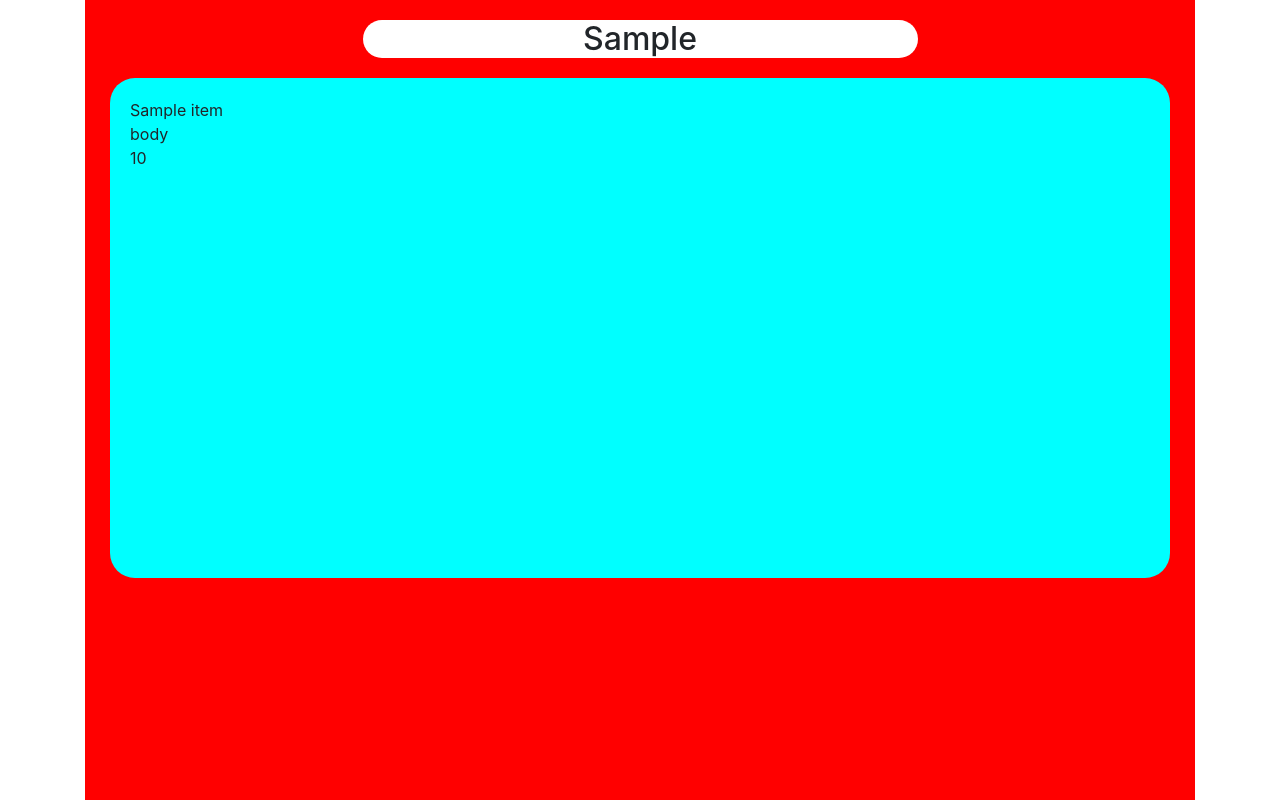
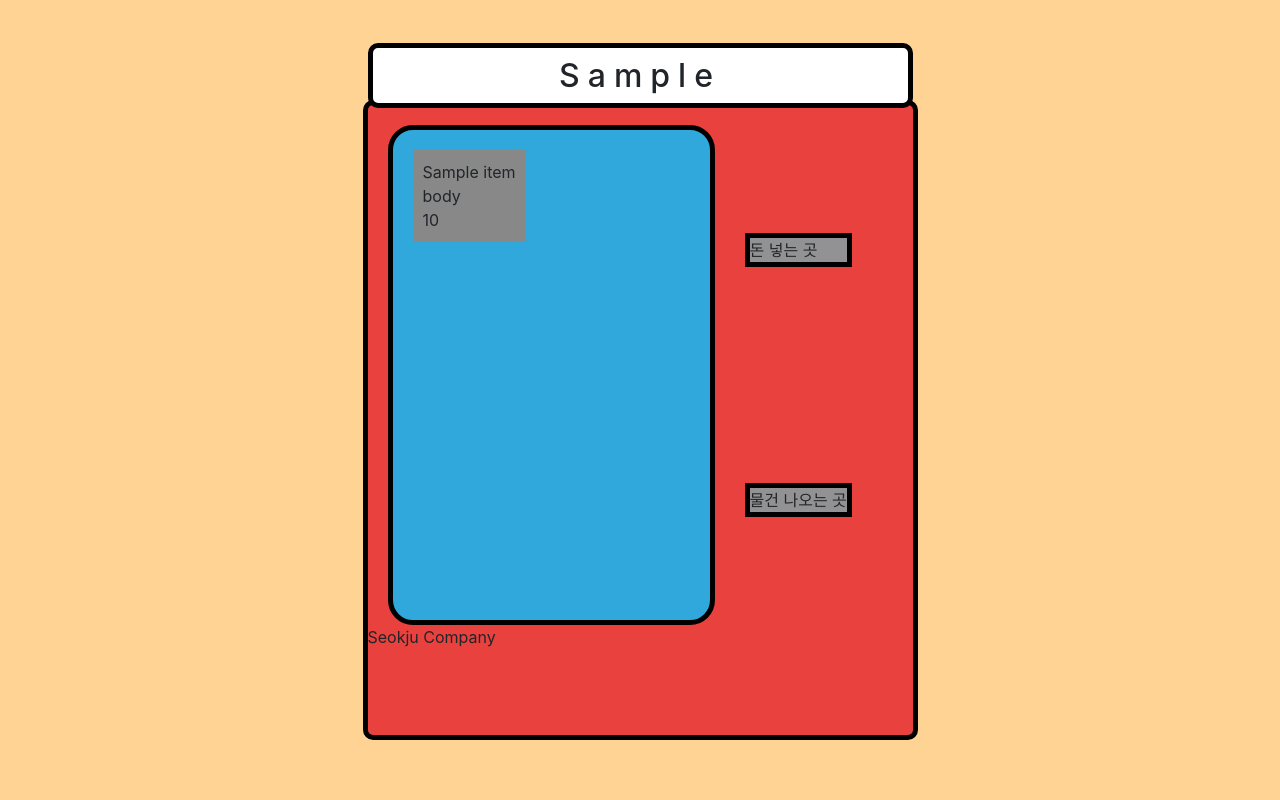
Before and after one commit to somefood/vending_machine, a Django app: template vending/templates/vending/detail.html in a window 1280 px wide. Run offline with Django 3.2, Linux system fonts and the light colour scheme; the template is opened without the code that fills it: most values are stand-ins (such as "Sample title", 1, 10 or a date in 2020).

Commit message:
2주차: 자판기 웹 디자인 구현, 모델 색상 랜덤 저장

```diff
--- a/static/styles.css
+++ b/static/styles.css
@@ -1,23 +1,73 @@
+body {
+    background-color: #fed394;
+}
+
 .vending-machine {
-    min-height: 100vh;
-    background-color: red;
+    min-height: 80vh;
+    background-color: #e9413d;
+    width: 50%;
+    border: 5px solid #000;
+    border-radius: 10px;
+    margin: 100px auto 0;
+    position: relative;
 }
 
 .vm-header {
     background-color: white;
-    border-radius: 25px;
-    width: 50%;
+    border-radius: 10px;
+    width: 100%;
     margin: 20px auto;
+    position: absolute;
+    top: -13%;
+    border: 5px solid #000;
+}
+
+.vm-header .h2 {
+    line-height: 55px;
+    margin-bottom: 0;
+    letter-spacing: 0.5rem;
 }
 
 .vm-body {
-    margin: 0 auto;
-    background-color: aqua;
+    display: flex;
+    margin-top: 20px
+}
+
+.vm-body .window{
+    margin: 0 20px 0 20px;
+    background-color: #30a8db;
+    border: 5px solid #000;
     border-radius: 25px;
     min-height: 500px;
-    width: calc(100% - 50px);
+    flex-basis: 60%;
 }
 
 .vm-item {
     padding: 20px;
+    align-items: flex-start;
+    flex-wrap: wrap;
+    align-content: flex-start;
 }
+
+.vm-item .item {
+    padding: 10px;
+}
+
+.vm-transaction {
+    margin: 0 10px;
+    display: flex;
+    flex-direction: column;
+    justify-content: space-around;
+}
+
+.money {
+    width: 100%;
+    border: 5px solid #000;
+    background-color: #929294;
+}
+
+.exit {
+    width: 100%;
+    border: 5px solid #000;
+    background-color: #929294;
+}
--- a/vending/templates/vending/detail.html
+++ b/vending/templates/vending/detail.html
@@ -2,21 +2,26 @@
 
 {% block contents %}
     <section class="vending-machine">
-        <div class="row">
-            <div class="col-md-12">
-                <div class="h2 text-center vm-header">{{ vm }}</div>
-            </div>
+        <div class="vm-header">
+            <div class="h2 text-center">{{ vm }}</div>
         </div>
         <div class="vm-body">
-            <div class="d-flex vm-item">
+            <div class="d-flex window vm-item">
             {% for item in vm.vendingitem_set.all %}
-                <div class="d-flex flex-column">
+                <div class="d-flex flex-column item" style="background-color: {{ item.color }}">
                     <div class="vm-item-title">{{ item.name }}</div>
                     <div class="vm-item-body">body</div>
                     <div class="vm-item-price">{{ item.price }}</div>
                 </div>
             {% endfor %}
             </div>
+            <div class="d-flex vm-transaction">
+                <div class="money">돈 넣는 곳</div>
+                <div class="exit">물건 나오는 곳</div>
+            </div>
+        </div>
+        <div>
+            Seokju Company
         </div>
     </section>
 {% endblock %}
```
Also changed, not shown: vending/models.py (+12 -0 lines), vending/migrations/0003_vendingitem_color.py (added).
